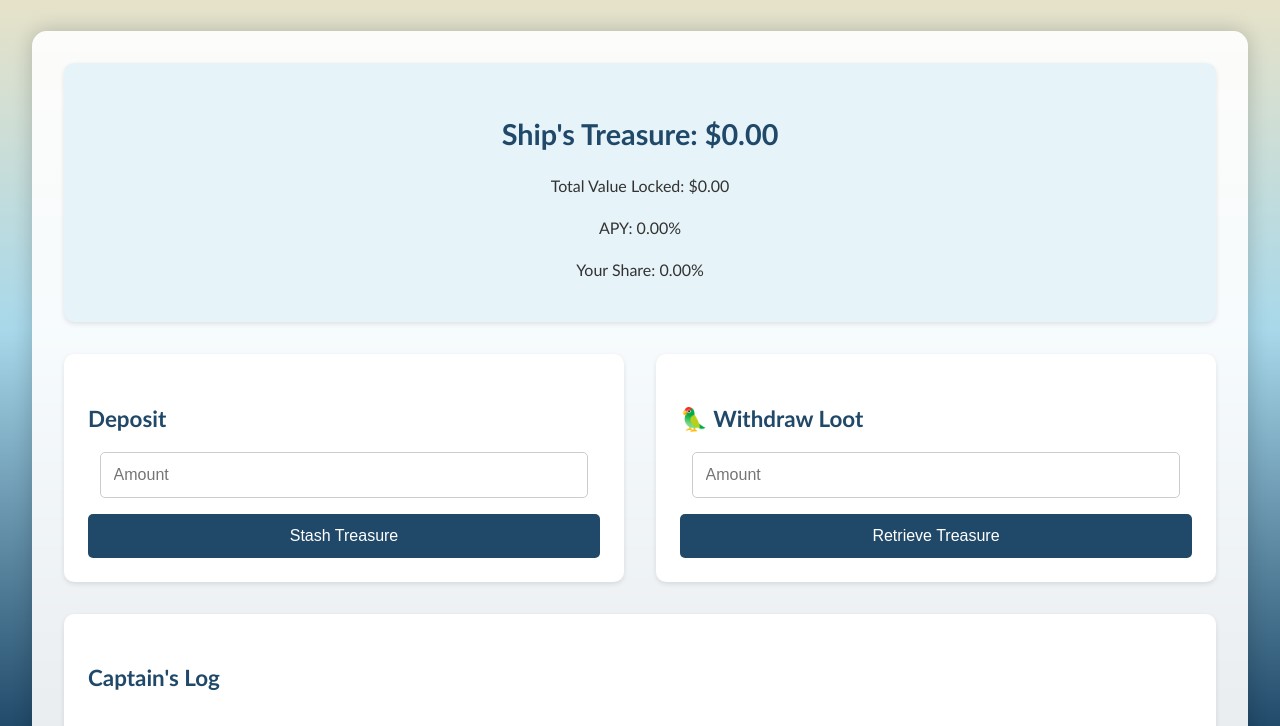
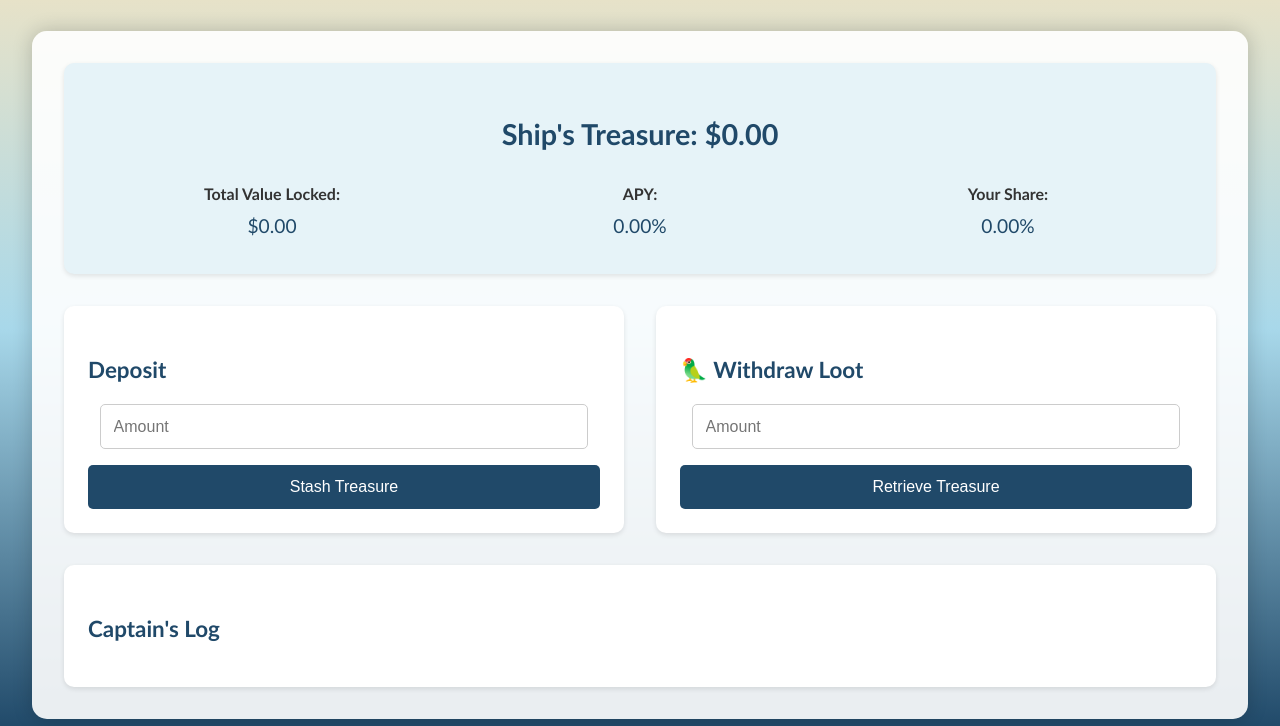
Before and after one commit to starboardside/app, a website: page index.html in a window 1280 px wide. Shown: the part 71-797 px from the top of the page. Drawn offline with Linux system fonts and the light colour scheme; no server answers.

Commit message:
Agent step completed: Update vault information layout to horizontal

```diff
--- a/index.html
+++ b/index.html
@@ -17,9 +17,18 @@
             <section class="balance-container">
                 <h2>Ship's Treasure: $<span id="balance">0.00</span></h2>
                 <div id="vault-info">
-                    <p>Total Value Locked: $<span id="tvl">0.00</span></p>
-                    <p>APY: <span id="apy">0.00</span>%</p>
-                    <p>Your Share: <span id="user-share">0.00</span>%</p>
+                    <div class="vault-info-item">
+                        <span class="vault-info-label">Total Value Locked:</span>
+                        <span class="vault-info-value">$<span id="tvl">0.00</span></span>
+                    </div>
+                    <div class="vault-info-item">
+                        <span class="vault-info-label">APY:</span>
+                        <span class="vault-info-value"><span id="apy">0.00</span>%</span>
+                    </div>
+                    <div class="vault-info-item">
+                        <span class="vault-info-label">Your Share:</span>
+                        <span class="vault-info-value"><span id="user-share">0.00</span>%</span>
+                    </div>
                 </div>
             </section>
             <section class="actions-container">
--- a/styles.css
+++ b/styles.css
@@ -54,7 +54,32 @@ h1, h2, h3 {
 
 .balance-container h2 {
     font-size: 1.8rem;
-    margin-bottom: 0.5rem;
+    margin-bottom: 1rem;
+}
+
+#vault-info {
+    display: flex;
+    justify-content: space-between;
+    align-items: center;
+    flex-wrap: wrap;
+}
+
+.vault-info-item {
+    flex: 1;
+    min-width: 150px;
+    padding: 0.5rem;
+    text-align: center;
+}
+
+.vault-info-label {
+    font-weight: bold;
+    display: block;
+    margin-bottom: 0.25rem;
+}
+
+.vault-info-value {
+    font-size: 1.2rem;
+    color: #204969;
 }
 
 .actions-container {
@@ -201,6 +226,15 @@ footer {
         margin-bottom: 1rem;
     }
 
+    #vault-info {
+        flex-direction: column;
+    }
+
+    .vault-info-item {
+        width: 100%;
+        margin-bottom: 0.5rem;
+    }
+
     .footer-content {
         flex-direction: column;
         text-align: center;
```
